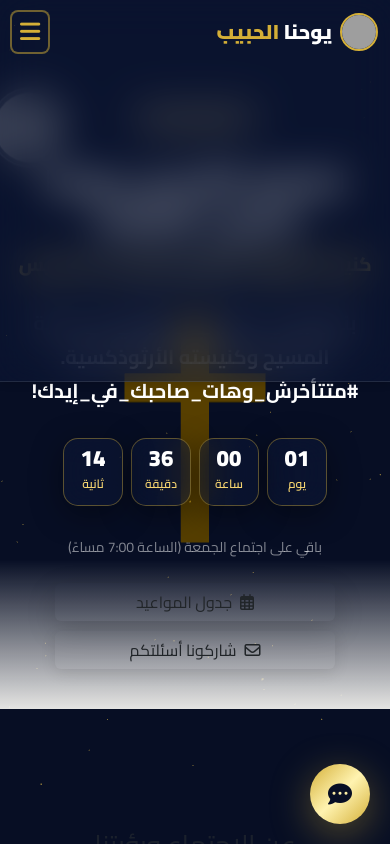
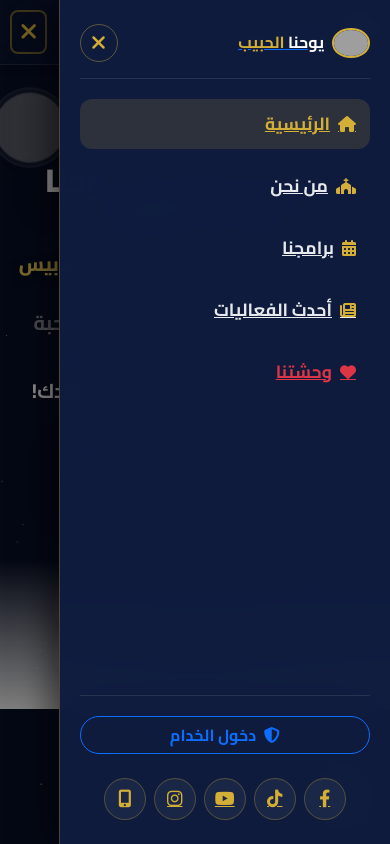
Before and after one commit to george22george9-hue/saint-john, a Next.js app: page / in a window 390 px wide. Both pictures are taken after a click on the button 30 px from the left and 31 px from the top of the page. Shown: the top 844 px of the page. Built offline with nearby package versions, Linux system fonts and the light colour scheme; no server answers; the database is empty; grey boxes are pictures that could not be loaded.

Commit message:
try header on mobile test

```diff
--- a/app/globals.css
+++ b/app/globals.css
@@ -676,3 +676,138 @@ html, body {
   .countdown-item { min-width: 52px; padding: 6px 4px; }
   .countdown-number { font-size: 1.2rem; }
 }
+
+/* --- Mobile Navigation Drawer & Overlay --- */
+.mobile-nav-backdrop {
+  position: fixed;
+  top: 0;
+  left: 0;
+  width: 100vw;
+  height: 100vh;
+  height: 100dvh;
+  background-color: rgba(0, 0, 0, 0.45);
+  z-index: 1040;
+  opacity: 0;
+  visibility: hidden;
+  pointer-events: none;
+  transition: opacity 0.3s ease, visibility 0.3s ease;
+}
+
+.mobile-nav-backdrop.show {
+  opacity: 1;
+  visibility: visible;
+  pointer-events: auto;
+}
+
+.mobile-nav-drawer {
+  position: fixed;
+  top: 0;
+  right: 0;
+  width: 85vw;
+  max-width: 340px;
+  height: 100vh;
+  height: 100dvh;
+  background: rgba(15, 28, 63, 0.98);
+  backdrop-filter: blur(25px);
+  -webkit-backdrop-filter: blur(25px);
+  z-index: 1050;
+  border-left: 1px solid rgba(212, 175, 55, 0.3);
+  box-shadow: -10px 0 30px rgba(0, 0, 0, 0.5);
+  display: flex;
+  flex-direction: column;
+  padding: 24px 20px;
+  overflow-y: auto;
+  transform: translateX(100%);
+  transition: transform 0.3s cubic-bezier(0.4, 0, 0.2, 1), visibility 0.3s ease;
+  visibility: hidden;
+}
+
+.mobile-nav-drawer.show {
+  transform: translateX(0);
+  visibility: visible;
+}
+
+.mobile-drawer-header {
+  display: flex;
+  justify-content: space-between;
+  align-items: center;
+  padding-bottom: 16px;
+  border-bottom: 1px solid rgba(255, 255, 255, 0.1);
+  margin-bottom: 20px;
+}
+
+.mobile-drawer-close {
+  background: transparent;
+  border: 1px solid rgba(212, 175, 55, 0.4);
+  border-radius: 50%;
+  width: 38px;
+  height: 38px;
+  display: flex;
+  align-items: center;
+  justify-content: center;
+  color: var(--accent);
+  transition: all 0.2s ease;
+}
+
+.mobile-drawer-close:hover {
+  background: rgba(212, 175, 55, 0.15);
+  border-color: var(--accent);
+}
+
+.mobile-drawer-links {
+  display: flex;
+  flex-direction: column;
+  gap: 12px;
+  margin-bottom: 24px;
+}
+
+.mobile-drawer-link {
+  color: rgba(255, 255, 255, 0.9);
+  font-size: 1.1rem;
+  font-weight: 700;
+  display: flex;
+  align-items: center;
+  padding: 10px 14px;
+  border-radius: 12px;
+  transition: background-color 0.2s ease, color 0.2s ease;
+}
+
+.mobile-drawer-link:hover, .mobile-drawer-link.active {
+  background-color: rgba(212, 175, 55, 0.15);
+  color: var(--accent);
+}
+
+.mobile-drawer-footer {
+  margin-top: auto;
+  padding-top: 20px;
+  border-top: 1px solid rgba(255, 255, 255, 0.1);
+  display: flex;
+  flex-direction: column;
+  gap: 16px;
+}
+
+.footer-social-link {
+  display: inline-flex;
+  align-items: center;
+  justify-content: center;
+  width: 42px;
+  height: 42px;
+  background: rgba(255, 255, 255, 0.05);
+  border-radius: 50%;
+  color: var(--accent);
+  font-size: 1.1rem;
+  border: 1px solid rgba(212, 175, 55, 0.3);
+  transition: all 0.3s ease;
+}
+
+.footer-social-link:hover {
+  background: var(--accent);
+  color: var(--primary-dark);
+  transform: translateY(-4px);
+}
+
+@media (min-width: 992px) {
+  .mobile-nav-backdrop, .mobile-nav-drawer {
+    display: none !important;
+  }
+}
--- a/components/Navbar.tsx
+++ b/components/Navbar.tsx
@@ -1,12 +1,27 @@
 'use client';
 
-import { useState } from 'react';
+import { useState, useEffect } from 'react';
 import Link from 'next/link';
 
 export default function Navbar() {
   const [isOpen, setIsOpen] = useState(false);
 
+  // Lock body scroll when mobile menu is open
+  useEffect(() => {
+    if (isOpen) {
+      document.body.style.overflow = 'hidden';
+    } else {
+      document.body.style.overflow = '';
+    }
+    return () => {
+      document.body.style.overflow = '';
+    };
+  }, [isOpen]);
+
+  const closeMenu = () => setIsOpen(false);
+
   return (
+    <>
       <nav className="navbar navbar-expand-lg fixed-top gsap-nav">
         <div className="container d-flex justify-content-between align-items-center">
           <Link className="navbar-brand d-flex align-items-center" href="/#hero">
@@ -25,18 +40,8 @@ export default function Navbar() {
             </span>
           </Link>
 
-        <button
-          className="navbar-toggler border-0 p-2"
-          type="button"
-          onClick={() => setIsOpen(!isOpen)}
-          aria-expanded={isOpen}
-          aria-label="Toggle navigation"
-          style={{ color: 'var(--accent)' }}
-        >
-          <i className="fas fa-bars fs-3" style={{ color: 'var(--accent)' }}></i>
-        </button>
-
-        <div className={`collapse navbar-collapse ${isOpen ? 'show' : ''}`} id="navbarNav">
+          {/* Desktop Navigation Links */}
+          <div className="collapse navbar-collapse d-none d-lg-block" id="navbarNavDesktop">
             <ul className="navbar-nav ms-auto mb-2 mb-lg-0 align-items-center">
               <li className="nav-item">
                 <a className="nav-link active" href="#hero">
@@ -78,7 +83,142 @@ export default function Navbar() {
               </li>
             </ul>
           </div>
+
+          {/* Mobile Toggler Button */}
+          <button
+            className="navbar-toggler border-0 p-2 d-lg-none"
+            type="button"
+            onClick={() => setIsOpen(!isOpen)}
+            aria-expanded={isOpen}
+            aria-label="Toggle navigation"
+            style={{ color: 'var(--accent)' }}
+          >
+            <i className={`fas ${isOpen ? 'fa-times' : 'fa-bars'} fs-3`} style={{ color: 'var(--accent)' }}></i>
+          </button>
         </div>
       </nav>
+
+      {/* Mobile Backdrop Overlay */}
+      <div
+        className={`mobile-nav-backdrop ${isOpen ? 'show' : ''}`}
+        onClick={closeMenu}
+        aria-hidden="true"
+      />
+
+      {/* Mobile Drawer */}
+      <div className={`mobile-nav-drawer ${isOpen ? 'show' : ''}`} role="dialog" aria-label="قائمة الملاحة">
+        <div className="mobile-drawer-header">
+          <Link className="d-flex align-items-center" href="/#hero" onClick={closeMenu}>
+            {/* eslint-disable-next-line @next/next/no-img-element */}
+            <img
+              src="/logo.png"
+              alt="شعار"
+              width="38"
+              height="38"
+              className="me-2 rounded-circle"
+              style={{ objectFit: 'cover', border: '2px solid var(--accent)' }}
+            />
+            <span>
+              <span className="text-white fw-bold">يوحنا</span>{' '}
+              <span className="text-accent fw-bold">الحبيب</span>
+            </span>
+          </Link>
+          <button
+            className="mobile-drawer-close"
+            onClick={closeMenu}
+            aria-label="إغلاق القائمة"
+          >
+            <i className="fas fa-times fs-5"></i>
+          </button>
+        </div>
+
+        <div className="mobile-drawer-links">
+          <a className="mobile-drawer-link active" href="#hero" onClick={closeMenu}>
+            <i className="fas fa-home me-2 text-accent fs-6"></i> الرئيسية
+          </a>
+          <a className="mobile-drawer-link" href="#about" onClick={closeMenu}>
+            <i className="fas fa-church me-2 text-accent fs-6"></i> من نحن
+          </a>
+          <a className="mobile-drawer-link" href="#programs" onClick={closeMenu}>
+            <i className="fas fa-calendar-alt me-2 text-accent fs-6"></i> برامجنا
+          </a>
+          <a className="mobile-drawer-link" href="#news" onClick={closeMenu}>
+            <i className="fas fa-newspaper me-2 text-accent fs-6"></i> أحدث الفعاليات
+          </a>
+          <a
+            className="mobile-drawer-link text-danger"
+            href="https://george22george9-hue.github.io/eftqad/"
+            target="_blank"
+            rel="noreferrer"
+            onClick={closeMenu}
+          >
+            <i className="fas fa-heart me-2 fs-6"></i> وحشتنا
+          </a>
+        </div>
+
+        <div className="mobile-drawer-footer">
+          <Link
+            className="btn btn-outline-primary btn-md rounded-pill w-100 fw-bold hover-magnet text-center"
+            href="/admin"
+            onClick={closeMenu}
+          >
+            <i className="fas fa-shield-alt me-1"></i> دخول الخدام
+          </Link>
+
+          <div className="d-flex justify-content-center gap-2 mt-2">
+            <a
+              href="#"
+              target="_blank"
+              rel="noopener noreferrer"
+              className="footer-social-link"
+              aria-label="Facebook"
+              title="فيسبوك"
+            >
+              <i className="fab fa-facebook-f"></i>
+            </a>
+            <a
+              href="https://www.tiktok.com/@stjohnmeeting?_r=1&_t=ZS-98fBl2ThvFK"
+              target="_blank"
+              rel="noopener noreferrer"
+              className="footer-social-link"
+              aria-label="TikTok"
+              title="تيك توك"
+            >
+              <i className="fab fa-tiktok"></i>
+            </a>
+            <a
+              href="#"
+              target="_blank"
+              rel="noopener noreferrer"
+              className="footer-social-link"
+              aria-label="YouTube"
+              title="يوتيوب"
+            >
+              <i className="fab fa-youtube"></i>
+            </a>
+            <a
+              href="#"
+              target="_blank"
+              rel="noopener noreferrer"
+              className="footer-social-link"
+              aria-label="Instagram"
+              title="إنستغرام"
+            >
+              <i className="fab fa-instagram"></i>
+            </a>
+            <a
+              href="https://drive.google.com/drive/folders/1Khsi7gv1mcFDEBuB2uLfoFil6Ppk8OVU"
+              target="_blank"
+              rel="noopener noreferrer"
+              className="footer-social-link"
+              aria-label="تطبيق اجتماعنا"
+              title="تطبيق اجتماعنا"
+            >
+              <i className="fas fa-mobile-alt"></i>
+            </a>
+          </div>
+        </div>
+      </div>
+    </>
   );
 }
```
Lines whose indentation alone changed are shown as unchanged.
